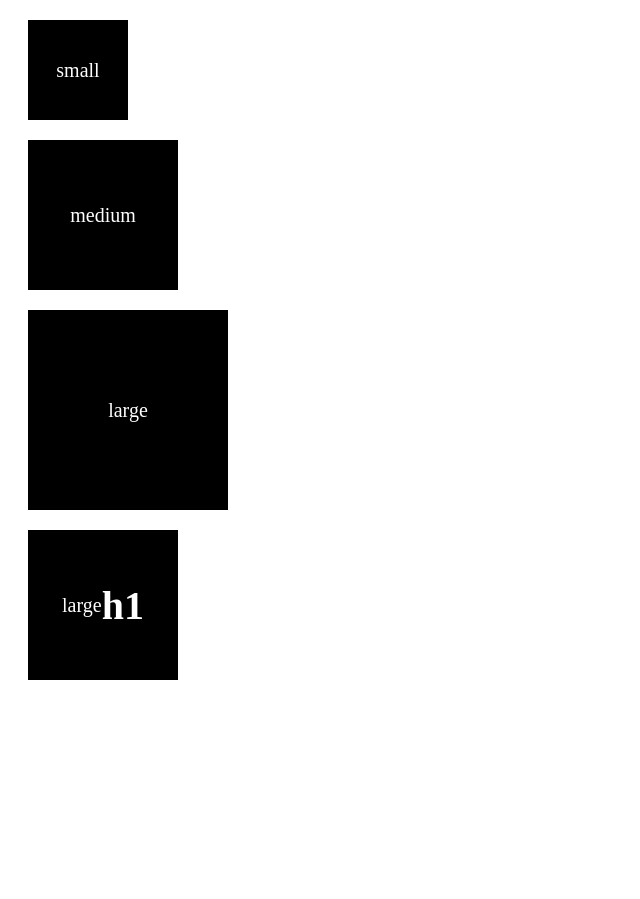
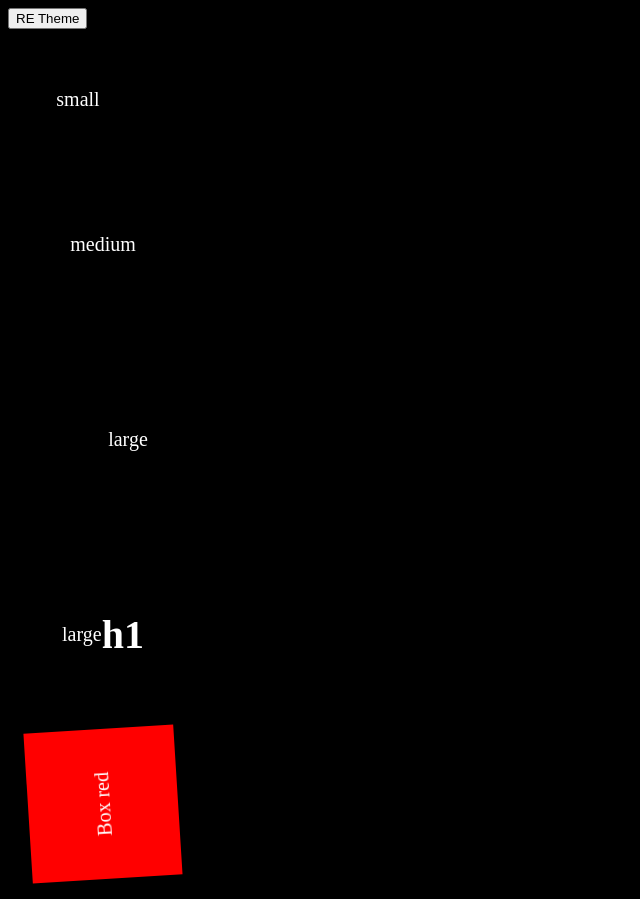
Before and after one commit to Abduazimkhoja/ReactLessons, a React (Create React App) app: page / in a window 1280 px wide. Shown: the whole page, without its empty margins (0-640 px from the left). Before the commit the page ends 800 px from the top, so only its background shows below. Built offline with nearby package versions, Linux system fonts and the light colour scheme.

Commit message:
style component: inheritance, keyframe, theme

```diff
--- a/src/lesson/index.jsx
+++ b/src/lesson/index.jsx
@@ -1,18 +1,41 @@
 import React, { useState } from "react";
 import { people } from "../mock";
-import { Box } from "./style";
+import { Box, BoxRed } from "./style";
+
+import { ThemeProvider, createGlobalStyle } from "styled-components";
+
+const GlobalStyle = createGlobalStyle`
+   body {
+      background: ${(props) => props.theme.bg} ;
+      color: ${(props) => props.theme.cl} ;
+   }
+`;
 
 export default class User extends React.Component {
-   state = {};
+   state = {
+      theme: false,
+   };
 
    render() {
+      const theme = {
+         bg: this.state.theme ? "white" : "black",
+         cl: this.state.theme ? "black" : "white",
+      };
+
       return (
-         <div>
+         <ThemeProvider theme={theme}>
+            <GlobalStyle />
+            <button onClick={() => this.setState({ theme: !this.state.theme })}>
+               RE Theme
+            </button>
             <Box type="small">small</Box>
             <Box type="medium">medium</Box>
             <Box type="large">large</Box>
-            <Box>large <h1 className="h1">h1</h1></Box>
-         </div>
+            <Box>
+               large <h1 className="h1">h1</h1>
+            </Box>
+            <BoxRed>Box red</BoxRed>
+         </ThemeProvider>
       );
    }
 }
--- a/src/lesson/style.js
+++ b/src/lesson/style.js
@@ -1,4 +1,13 @@
-import styled, { css } from "styled-components";
+import styled, { css, keyframes } from "styled-components";
+
+const animate = keyframes`
+   from {
+      transform: rotate(0deg);
+   }
+   to {
+      transform: rotate(360deg);
+   }
+`
 
 const boxWidth = ({ type }) =>
    ({ small: "100px", medium: "150px", large: "200px" }[type || "medium"]);
@@ -24,3 +33,8 @@ export const Box = styled.div`
       color: #000;
    }
 `;
+
+export const BoxRed = styled(Box)`
+   background: #f00;
+   animation: ${animate} 2s linear infinite;
+`
```
